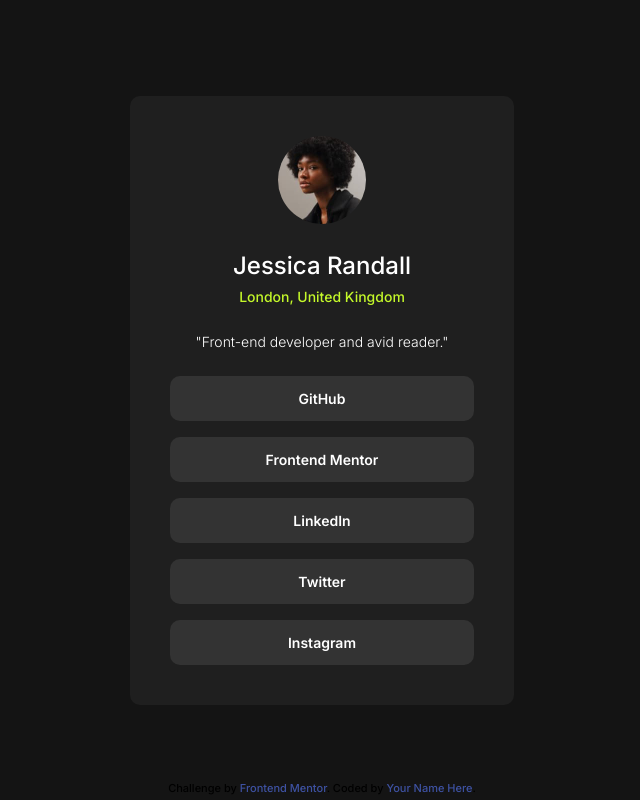
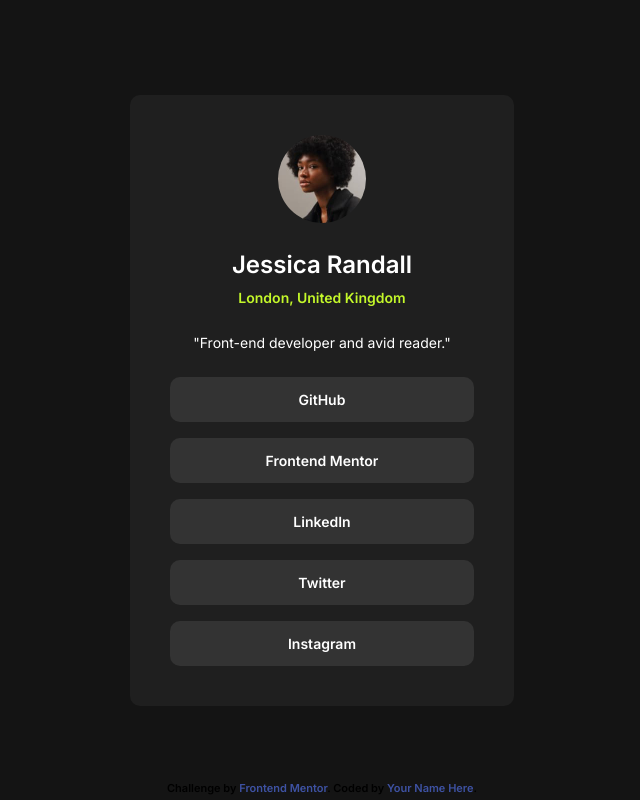
Before and after one commit to jnarezo/fe-challenges, a plain HTML site: page 03-social-links/index.html in a window 1280 px wide. Shown: the whole page, without its empty margins (318-958 px from the left). Drawn offline with Linux system fonts and the light colour scheme.

Commit message:
fix(03): update styles

```diff
--- a/03-social-links/styles/link-card.css
+++ b/03-social-links/styles/link-card.css
@@ -26,7 +26,7 @@
     display: flex;
     flex-direction: column;
     align-items: center;
-    gap: 2px;
+    gap: 4px;
 }
 
 .link-card--subtitle {
--- a/03-social-links/styles/typography.css
+++ b/03-social-links/styles/typography.css
@@ -2,7 +2,7 @@
 
 :root {
     font-family: "Inter", Verdana, Geneva, Tahoma, sans-serif;
-    font-weight: 500;
+    font-weight: 600;
     line-height: 1.5;
 }
 
@@ -19,7 +19,7 @@
 }
 
 .m-subtle {
-    font-weight: 300;
+    font-weight: 400;
 }
 
 .m-strong {
```
